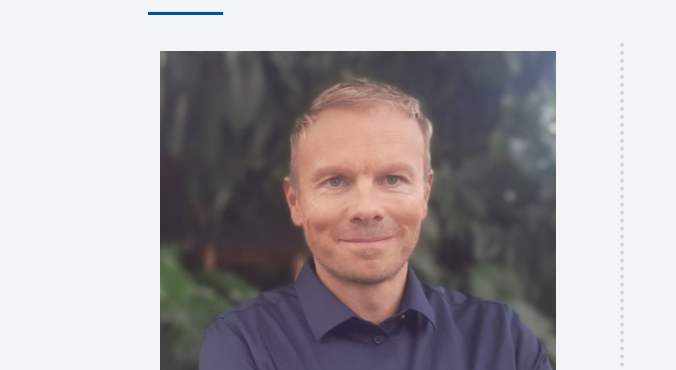
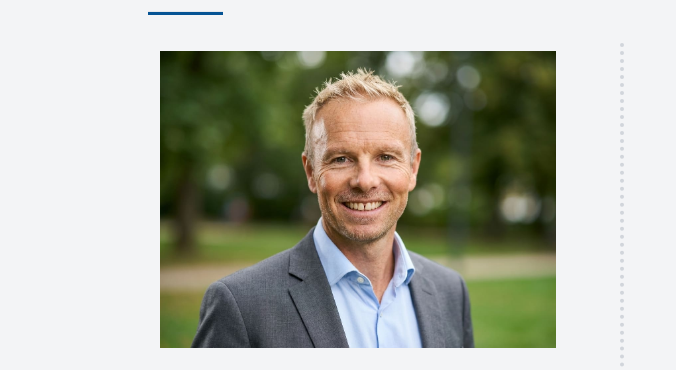
Before and after one commit to fpichegru/temp-cimesconseil-app, a website: page html/contact.html in a window 1280 px wide. Shown: the part 582-952 px from the top of the page, 0-676 px from the left. Drawn offline with Linux system fonts and the light colour scheme.

Commit message:
New photo fred

```diff
--- a/html/contact.html
+++ b/html/contact.html
@@ -151,7 +151,7 @@
 
             <div  class="relative ">
 
-                    <img src="../images/contact/fred-gillet.jpg" class="w-72 h-72 border-8 mx-auto border-gray-100 md:w-full md:h-full" alt="frédéric gillet">
+                    <img src="../images/contact/fred-gillet-recent.jpg" class="w-72 h-72 border-8 mx-auto border-gray-100 md:w-full md:h-full" alt="frédéric gillet">
 
                 </div>
                 <div class="hidden md:block border-l-4 border-dotted border-gray-300 h-full"></div>
```
Also changed, not shown: images/contact/fred-gillet-recent.jpg (added).
